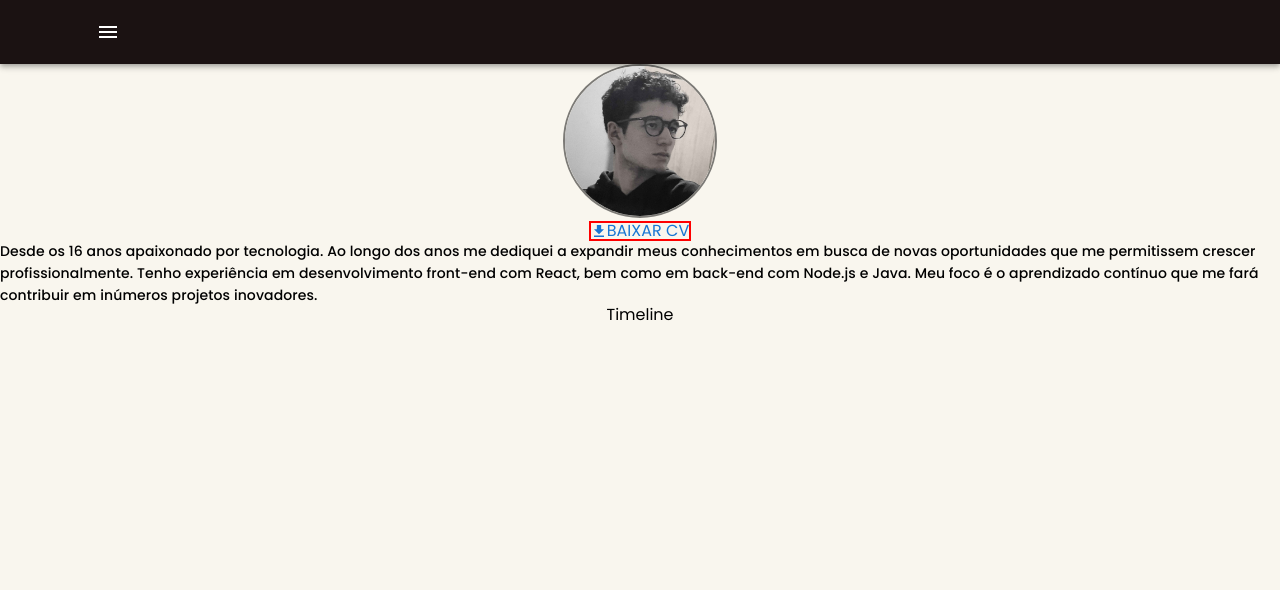
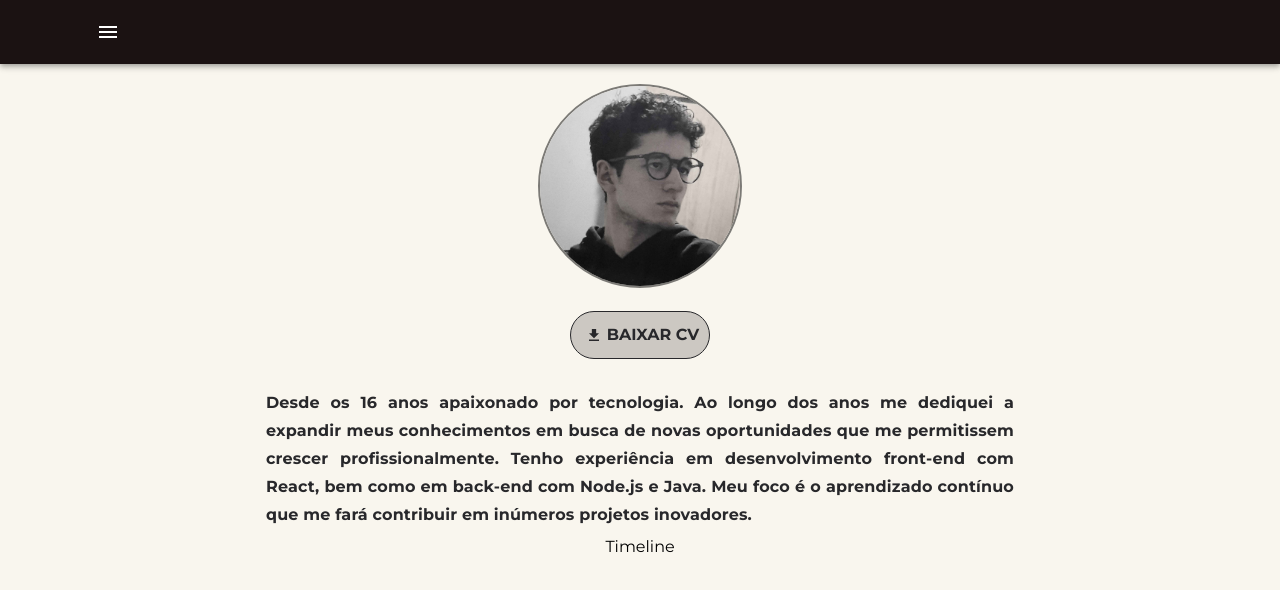
Before and after one commit to callioptsu/Portfolio, a Next.js app: page /sobre-mim in a window 1280 px wide. Shown: the top 590 px of the page. Built offline with nearby package versions, Linux system fonts and the light colour scheme.

Commit message:
feat::style(elements): add more style in about me page

```diff
--- a/src/app/layout.tsx
+++ b/src/app/layout.tsx
@@ -1,11 +1,17 @@
 import React from 'react'
 
 import type { Metadata } from 'next'
-import { Poppins } from 'next/font/google'
+import { Poppins, Montserrat } from 'next/font/google'
 import './globals.css'
 
 const poppins = Poppins({
   variable: '--font-poppins-sans',
+  subsets: ['latin'],
+  weight: ['100', '200', '300', '400', '500', '600', '700', '800', '900'],
+})
+
+const montserrat = Montserrat({
+  variable: '--font-montserrat-sans',
   subsets: ['latin'],
   weight: ['100', '200', '300', '400', '500', '600', '700', '800', '900'],
 })
@@ -22,7 +28,9 @@ export default function RootLayout({
 }>) {
   return (
     <html lang="en">
-      <body className={`${poppins.className}`}>{children}</body>
+      <body className={`${poppins.className} ${montserrat.className}`}>
+        {children}
+      </body>
     </html>
   )
 }
--- a/src/app/sobre-mim/page.tsx
+++ b/src/app/sobre-mim/page.tsx
@@ -25,11 +25,12 @@ export default function AboutMe() {
           <Image
             src="/img/photo.jpg"
             alt="antonio santana"
-            width={150}
-            height={150}
+            width={200}
+            height={200}
             style={{
               borderRadius: '100%',
               border: '2px solid rgb(0, 0, 0, 0.5)',
+              margin: '20px',
             }}
             priority
           />
@@ -44,16 +45,41 @@ export default function AboutMe() {
               alignItems: 'center',
               textDecoration: 'none',
               cursor: 'pointer',
-              border: '2px solid red',
+              padding: '10px',
+              borderRadius: '50px',
+              color: 'rgb(40, 40, 43)',
+              backgroundColor: 'rgb(27, 18, 18, 0.2)',
+              fontWeight: 'bold',
+              marginBottom: '20px',
+              border: '1px solid rgb(40, 40, 43)',
+              transition: 'background-color 0.2s ease-in',
+              '&:hover': {
+                backgroundColor: 'rgb(27, 18, 18, 0.25)',
+              },
             }}
             download
           >
-            <IoMdDownload />
+            <IoMdDownload style={{ margin: '5px' }} />
             BAIXAR CV
           </Link>
         </Box>
-        <Box component="section">
-          <Typography fontFamily="Poppins" variant="subtitle2">
+        <Box
+          component="section"
+          sx={{
+            width: '60%',
+          }}
+        >
+          <Typography
+            fontFamily="Montserrat"
+            variant="subtitle1"
+            sx={{
+              fontWeight: 'bold',
+              textAlign: 'justify',
+              color: 'rgb(40, 40, 43)',
+              padding: '10px',
+              borderRadius: '5px',
+            }}
+          >
             Desde os 16 anos apaixonado por tecnologia. Ao longo dos anos me
             dediquei a expandir meus conhecimentos em busca de novas
             oportunidades que me permitissem crescer profissionalmente. Tenho
```
Also changed, not shown: src/app/sobre-mim/page.css (added).
